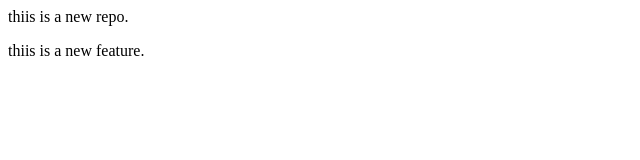
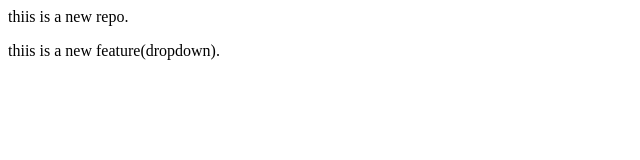
Before and after one commit to sandeepkgupta41/localrepo, a plain HTML site: page Index.html in a window 1280 px wide. Shown: the full height of the page, 0-640 px from the left. Drawn offline with Linux system fonts and the light colour scheme.

Commit message:
add dropdown

```diff
--- a/Index.html
+++ b/Index.html
@@ -1,2 +1,2 @@
 <p> thiis is a new repo.<p>
-    <p> thiis is a new feature.<p></p>
+    <p> thiis is a new feature(dropdown).<p>
```
